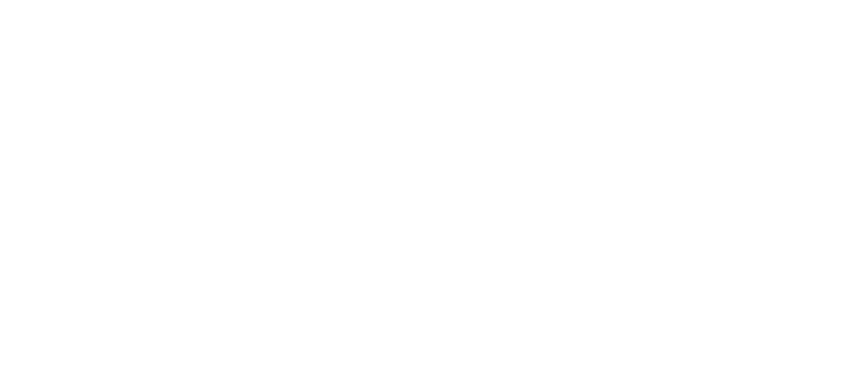
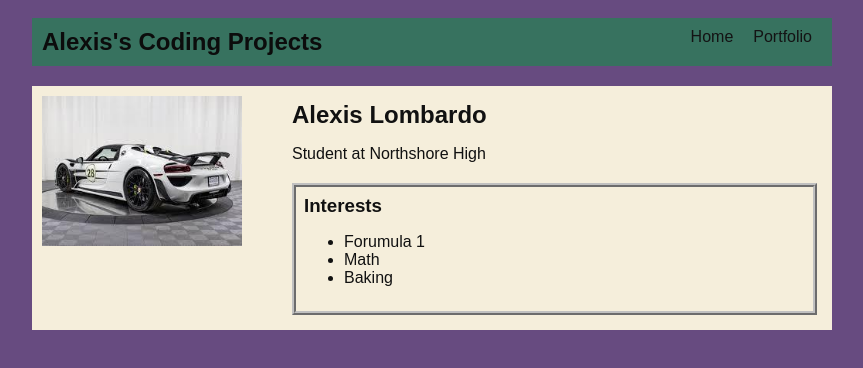
Before and after one commit to alexislombardo/alexislombardo.github.io, a plain HTML site: page index.html in a window 1280 px wide. Shown: the whole page, without its empty margins (208-1071 px from the left). Drawn offline with Linux system fonts and the light colour scheme.

Commit message:
add index.html and css files

```diff
--- a/index.html
+++ b/index.html
@@ -1,13 +1,48 @@
 <!DOCTYPE html>
 <html>
   <head>
-    <title>CHANGE ME</title>
+    <title>Alexis's Website</title>
+    <link rel="stylesheet" href="style.css"/>
+
   </head>
 
   <body>
     <!-- All content goes here -->
     <div id="all-contents">
+      <nav>
+        <h1>Alexis's Coding Projects</h1>
+        <ul id="nav-ul">
+          <li class="nav-li"><a href="index.html">Home</a>
+          </li>
+          <li class="nav-li"><a href="portfolio.html">Portfolio</a>
+          </li>
+        </ul>
+      </nav>
 
+      <main>
+        <!--Sidebar section-->
+        <div class="sidebar">
+          <img class="sidebar-img" src="images/profile picture.jpg">
+        </div>
+
+        <!--Content section-->
+        <div class="content">
+          <h2>Alexis Lombardo</h2>
+          <p>Student at Northshore High</p>
+
+          <!--Interests section-->
+          <div id="interests">
+            <h3>Interests</h3>
+            <ul>
+              <li>Forumula 1</li>
+              <li>Math</li>
+              <li>Baking</li>
+            </ul>
+          </div>
+          </div>
+
+
+      </main>
     </div>
   </body>
 </html>
--- a/style.css
+++ b/style.css
@@ -0,0 +1,77 @@
+ body {
+    background: rgb(103, 75, 128);
+    color: rgb(17, 17, 17);
+    padding: 10px;
+    font-family: Arial, sans-serif;
+}
+
+#all-contents {
+    max-width: 800px;
+    margin: auto;
+}
+
+/* navigation menu */
+nav {
+    background: rgb(55, 114, 95);
+    margin: 0 auto;
+    display: flex;
+    padding: 10px;
+    margin-bottom:20px;
+}
+
+h1 {
+    display: flex;
+    align-items: center;
+    color: rgb(12, 12, 12);
+    flex: 1;
+    margin: 0;
+}
+
+#nav-ul {
+    list-style-type: none;
+    margin: 0;
+    padding: 0;
+    display: flex;
+}
+
+.nav-li {
+    display: inline-block;
+    padding: 0 10px;
+}
+
+a {
+    text-decoration: none;
+    color: #141314;
+}
+
+/* main container area beneath menu */
+main {
+    background: rgb(245, 238, 219);
+    display: flex;
+    margin-top: 20px;
+}
+
+.sidebar {
+    margin-right: 25px;
+    padding: 10px;
+}
+
+.sidebar-img {
+    width: 200px;
+}
+
+.content {
+    flex: 1;
+    padding: 15px;
+}
+
+/* interests section styles */
+#interests {
+    border: 4px silver ridge;
+    padding: 8px;
+    margin-top: 20px;
+}
+
+h2, h3 {
+    margin: 0px;
+}
```
Also changed, not shown: images/profile picture.jpg (added).
